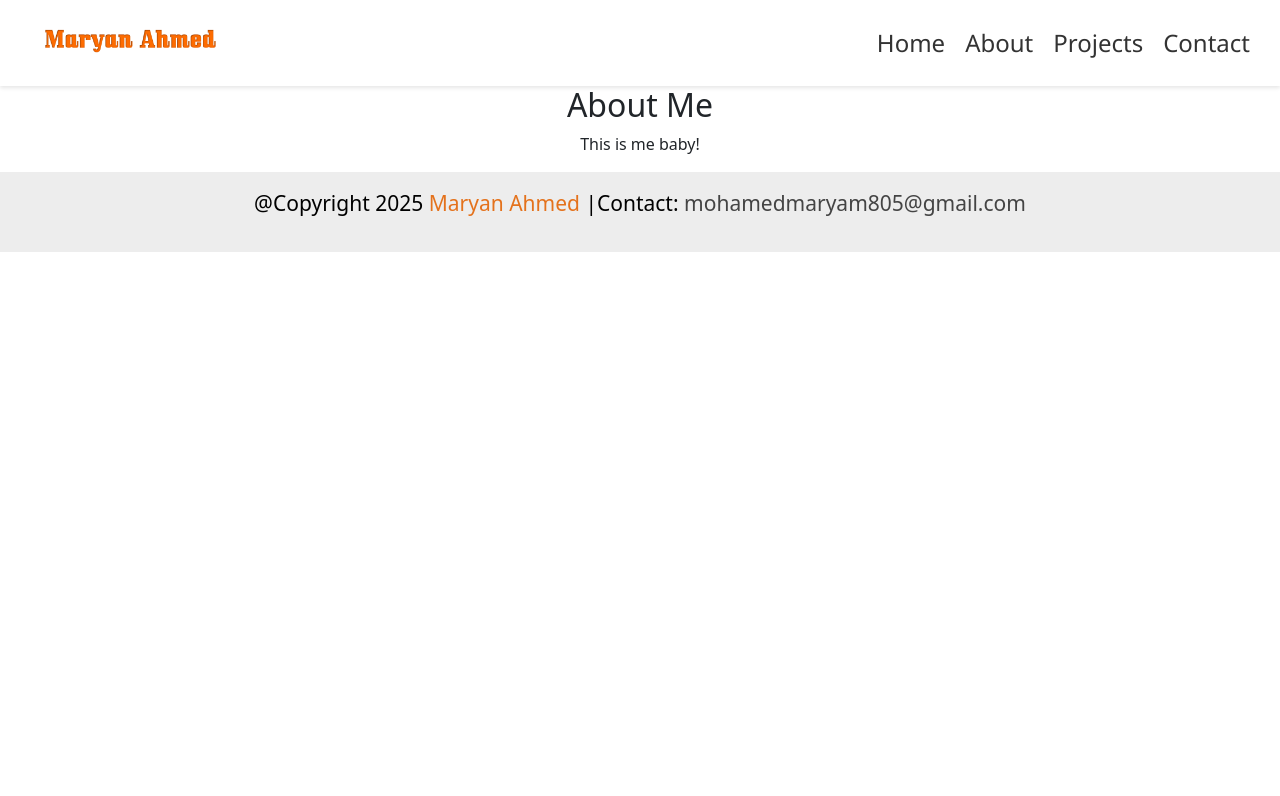
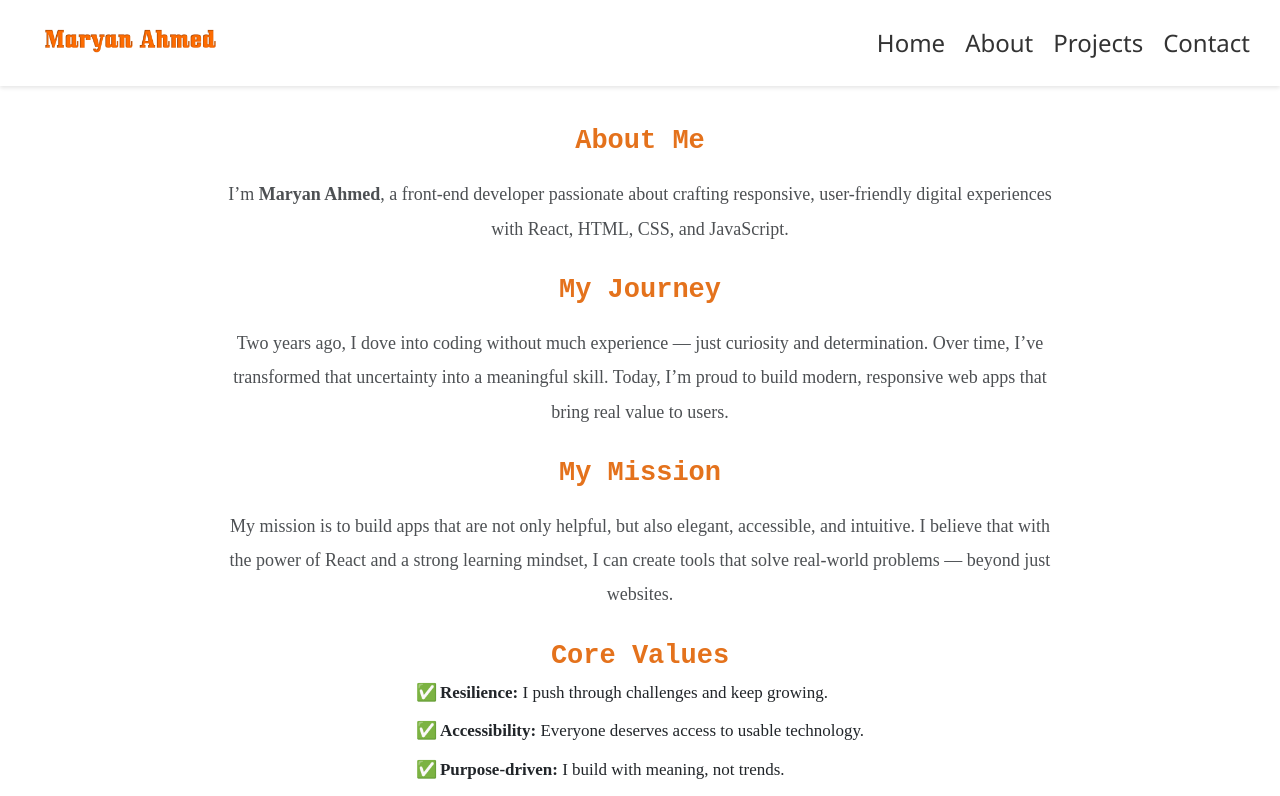
Before and after one commit to ZaamiAhmed/MaryamAhmed, a React (Create React App) app in the folder my-portfolio/: page /about in a window 1280 px wide. Shown: the top 796 px of the page. Built offline with nearby package versions, Linux system fonts and the light colour scheme.

Commit message:
added about page

```diff
--- a/my-portfolio/src/App.css
+++ b/my-portfolio/src/App.css
@@ -1,10 +1,10 @@
 .App {
 
 }
-.centered-page h2{
+/* .centered-page h2{
     text-align: center;
 
-}
+} */
 .centered-page p{
     text-align: center;
 }
@@ -24,10 +24,11 @@ footer p strong{
 }
 footer a{
     text-decoration: none;
-    color: #444;
+    color: #e4721c;
 }
 footer a:hover{
-  color: #e4721c;
+    color: #000;
+
 }
 /* Media Queries */
 @media (max-width: 720px) {
@@ -57,3 +58,74 @@ footer a:hover{
 
     }
 }
+
+.centered-page .about-me {
+    padding: 1.5rem;
+    margin: 15px auto;
+    display: flex;
+    justify-content: center;
+    align-items: center;
+    flex-direction: column;
+    max-width: 900px;
+  }
+.centered-page h2{
+    color: #e4721c;
+    text-align: center;
+    margin-bottom: 0.5rem;
+    font-size: 27px;
+font-family: 'Courier New', Courier, monospace;
+    font-weight: 700;
+}
+.centered-page p{
+    text-align: center;
+    font-size: 18px;
+    line-height: 1.9;
+    padding: 12px;
+   opacity: 0.8;
+   font-family: 'Times New Roman', Times, serif;
+}
+.centered-page ul{
+    list-style: none;
+    padding: 0;
+    margin: 0 auto 2rem;
+}
+.centered-page ul li{
+    font-size: 17px;
+  margin-bottom: 0.8rem;
+  line-height: 1.5;
+  padding-left: 1.5rem;
+  position: relative;
+ font-family: 'Times New Roman', Times, serif;
+
+}
+
+.centered-page ul li::before{
+    content: "✅";
+    color: #e4721c;
+    position: absolute;
+    left: 0;
+}
+  @media (max-width:530px) {
+    .centered-page .about-me{
+        padding: 1rem;
+        margin: 10px auto;
+
+    }
+   .centered-page h2{
+    font-size: 21px;
+   }
+   .centered-page p{
+    font-size: 16px;
+    line-height: 1.8;
+    /* font-family: Verdana, Geneva, Tahoma, sans-serif; */
+    /* padding: 5px; */
+   }
+
+  }
+  @media (max-width:400px) {
+    .centered-page p{
+        font-size: 14px;
+        line-height: 1.6;
+    }
+
+  }
--- a/my-portfolio/src/App.js
+++ b/my-portfolio/src/App.js
@@ -21,7 +21,7 @@
       <footer>
         <p>
           @Copyright {new Date().getFullYear()} <strong>Maryan Ahmed </strong>
-          |Contact:
+          | Contact:
           <a href="mailto:mohamedmaryam805@gmail.com">
             {" "}
             mohamedmaryam805@gmail.com
--- a/my-portfolio/src/Pages/About.jsx
+++ b/my-portfolio/src/Pages/About.jsx
@@ -1,8 +1,60 @@
 export default function About() {
-    return(
-    <div className="centered-page">
-       <h2>About Me</h2>
-       <p>This is me baby!</p>
-    </div>
-    )
+    return (
+      <div className="centered-page">
+        <div className="about-me">
+          <h2>About Me</h2>
+          <p>
+            I’m <strong>Maryan Ahmed</strong>, a front-end developer passionate
+            about crafting responsive, user-friendly digital experiences with
+            React, HTML, CSS, and JavaScript.
+          </p>
+
+          <div className="journey">
+            <h2>My Journey</h2>
+            <p>
+              Two years ago, I dove into coding without much experience — just
+              curiosity and determination. Over time, I’ve transformed that
+              uncertainty into a meaningful skill. Today, I’m proud to build
+              modern, responsive web apps that bring real value to users.
+            </p>
+          </div>
+
+          <div className="mission">
+            <h2>My Mission</h2>
+            <p>
+              My mission is to build apps that are not only helpful, but also
+              elegant, accessible, and intuitive. I believe that with the power
+              of React and a strong learning mindset, I can create tools that
+              solve real-world problems — beyond just websites.
+            </p>
+          </div>
+
+          <div className="values">
+            <h2>Core Values</h2>
+            <ul>
+              <li>
+                <strong>Resilience:</strong> I push through challenges and keep
+                growing.
+              </li>
+              <li>
+                <strong>Accessibility:</strong> Everyone deserves access to
+                usable technology.
+              </li>
+              <li>
+                <strong>Purpose-driven:</strong> I build with meaning, not
+                trends.
+              </li>
+              <li>
+                <strong>Integrity:</strong> I take ownership of what I build and
+                how it helps.
+              </li>
+              <li>
+                <strong>Simplicity:</strong> Clean, focused design is always
+                better.
+              </li>
+            </ul>
+          </div>
+        </div>
+      </div>
+    );
 }
```
